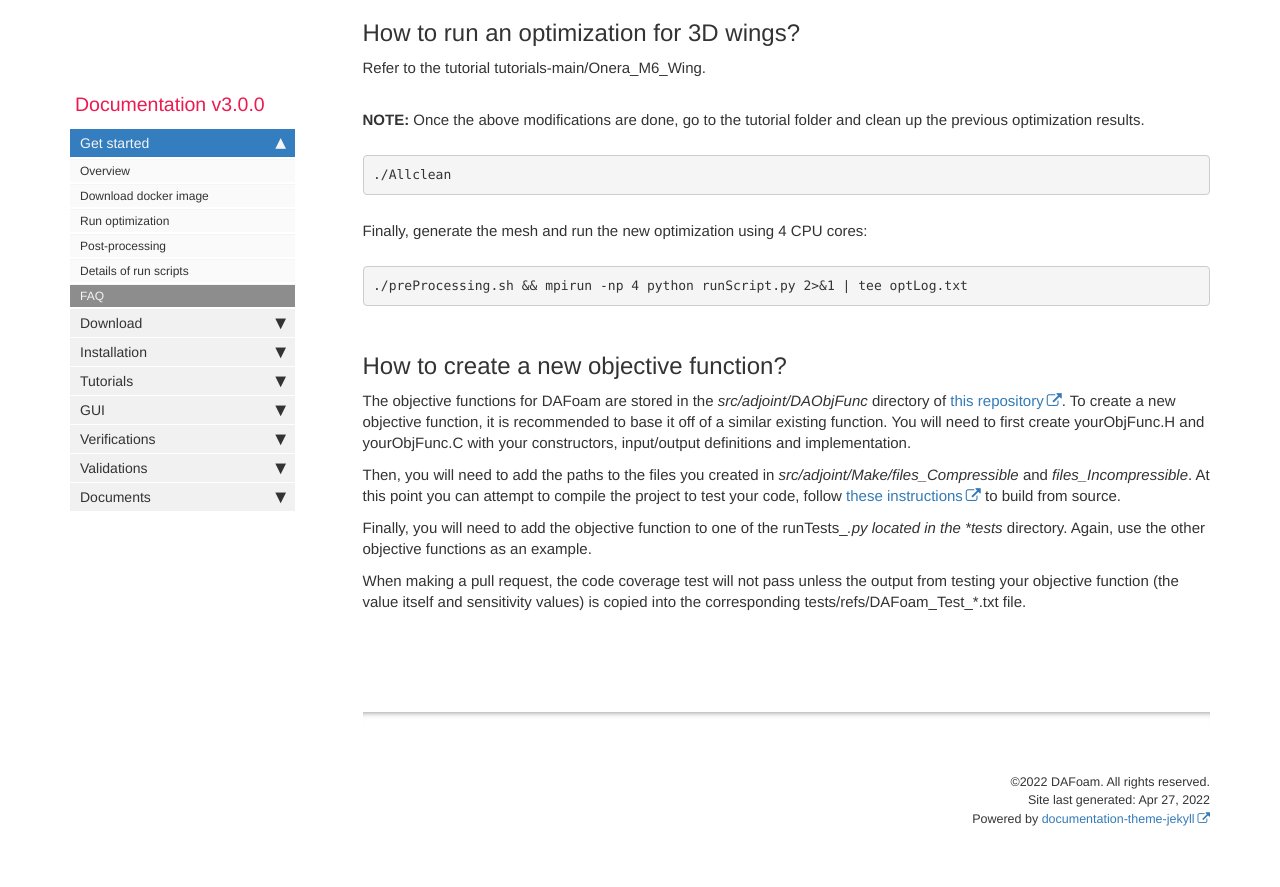
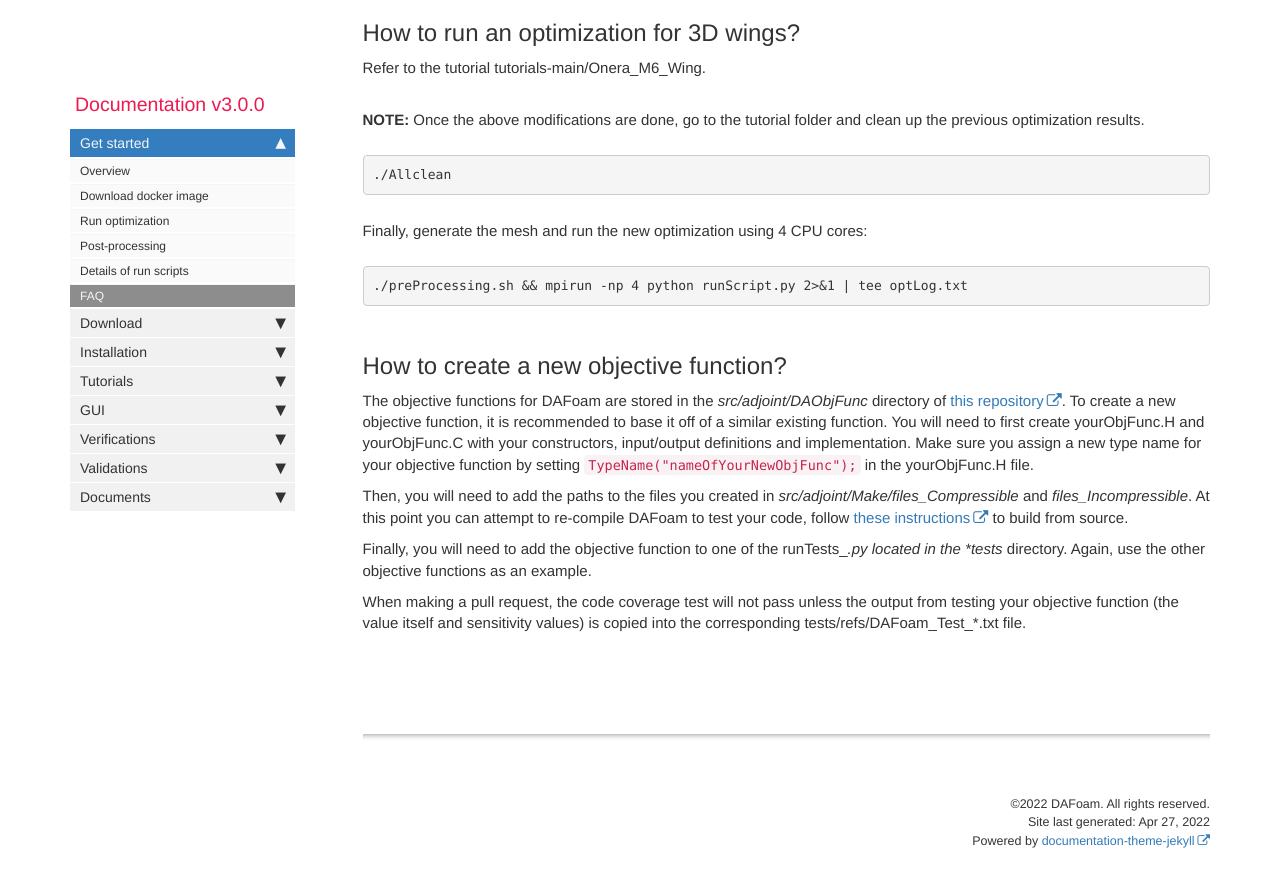
Before and after one commit to DAFoam/DAFoam.github.io, a Jekyll site: the page built from pages/mydoc/mydoc_get_started_faq.md, in a window 1280 px wide and 900 px high, scrolled down 5394 px. Shown: the top 887 px of the window. Built offline with Jekyll 4.4.1, drawn with Linux system fonts in a browser that asks for light colours; comment, search, counter and statistics services are not loaded.

Commit message:
Update mydoc_get_started_faq.md

```diff
--- a/pages/mydoc/mydoc_get_started_faq.md
+++ b/pages/mydoc/mydoc_get_started_faq.md
@@ -164,9 +164,9 @@ Finally, generate the mesh and run the new optimization using 4 CPU cores:
 
 ## How to create a new objective function?
 
-The objective functions for DAFoam are stored in the *src/adjoint/DAObjFunc* directory of [this repository](https://github.com/mdolab/dafoam). To create a new objective function, it is recommended to base it off of a similar existing function. You will need to first create yourObjFunc.H and yourObjFunc.C with your constructors, input/output definitions and implementation.
+The objective functions for DAFoam are stored in the *src/adjoint/DAObjFunc* directory of [this repository](https://github.com/mdolab/dafoam). To create a new objective function, it is recommended to base it off of a similar existing function. You will need to first create yourObjFunc.H and yourObjFunc.C with your constructors, input/output definitions and implementation. Make sure you assign a new type name for your objective function by setting `TypeName("nameOfYourNewObjFunc");` in the yourObjFunc.H file.
 
-Then, you will need to add the paths to the files you created in *src/adjoint/Make/files_Compressible* and *files_Incompressible*. At this point you can attempt to compile the project to test your code, follow [these instructions](https://dafoam.github.io/mydoc_installation_source.html) to build from source.
+Then, you will need to add the paths to the files you created in *src/adjoint/Make/files_Compressible* and *files_Incompressible*. At this point you can attempt to re-compile DAFoam to test your code, follow [these instructions](https://dafoam.github.io/mydoc_installation_source.html) to build from source.
 
 Finally, you will need to add the objective function to one of the runTests_*.py located in the *tests* directory. Again, use the other objective functions as an example.
 
```
